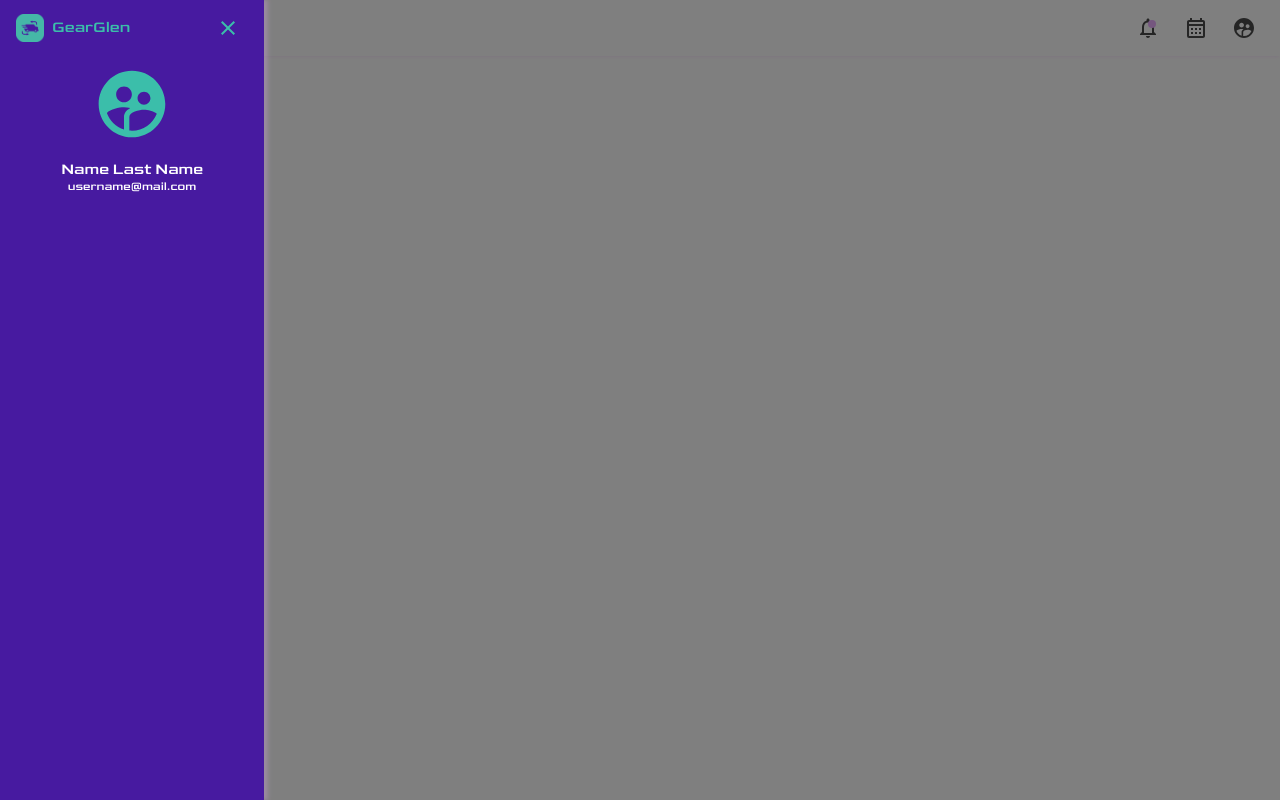
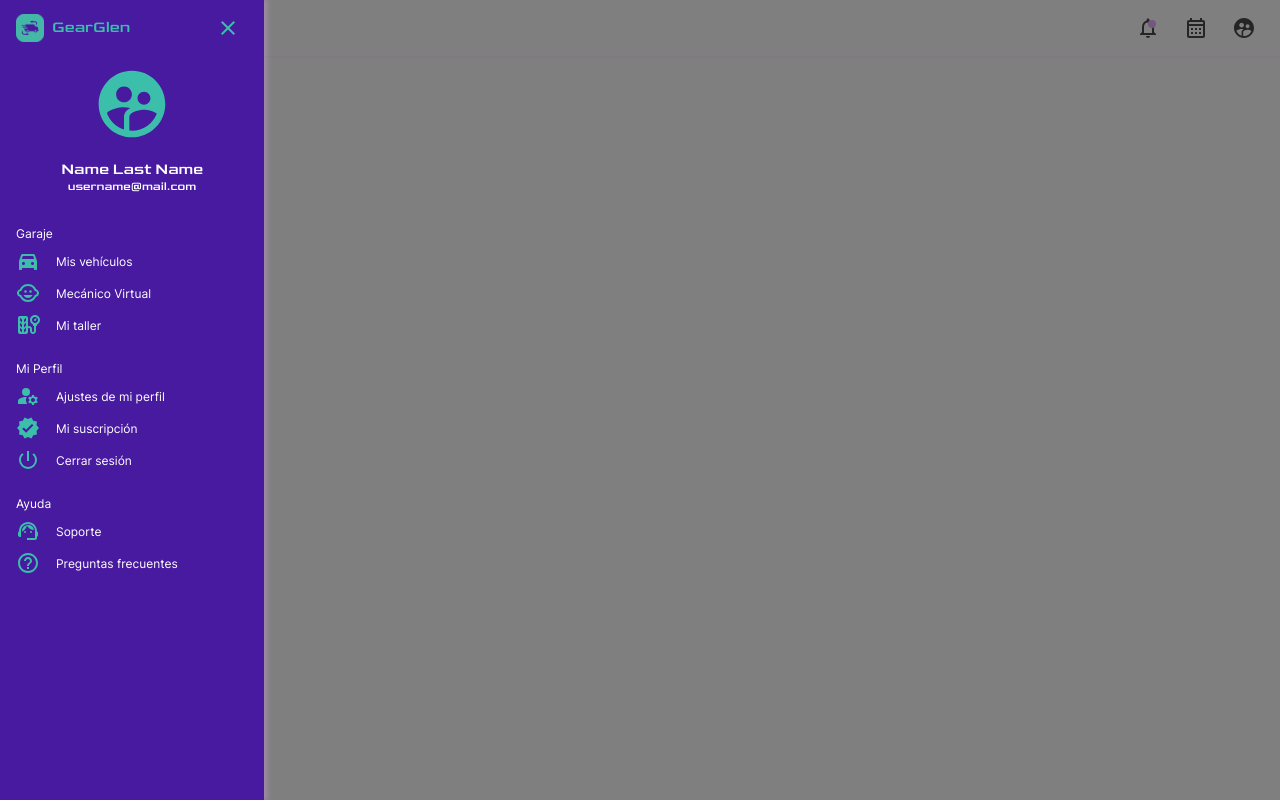
Before and after one commit to gonzalo-plaza/gearglen, a React (Vite) app: page / in a window 1280 px wide. Built offline with nearby package versions, Linux system fonts and the light colour scheme.

Commit message:
Sidebar: Add sidebar items

```diff
--- a/src/components/sidebar/Sidebar.jsx
+++ b/src/components/sidebar/Sidebar.jsx
@@ -1,17 +1,46 @@
 // SCSS
 import '../../scss/components/sidebar/sidebar.scss'
+
+// Components
+import { MdDirectionsCarFilled, MdChildCare, MdTireRepair, MdManageAccounts, MdVerified, MdOutlinePowerSettingsNew, MdSupportAgent, MdOutlineHelpOutline } from 'react-icons/md'
 
 // Custom components
 import SideBarHeader from './header/SidebarHeader'
 import SidebarUser from './user/SidebarUser'
+import SideBarItem from './items/SidebarItem'
 
 function Sidebar() {
     return (
         <>
-            <div aria-hidden="true" className="modal-backdrop"/>
+            <div aria-hidden="true" className="modal-backdrop" />
             <aside className="sidebar-container">
-                <SideBarHeader/>
-                <SidebarUser/>
+                <SideBarHeader />
+                <SidebarUser />
+                <nav className="sidebar-nav">
+                    <section className='sidebar-nav-section'>
+                        <h2 className="sidebar-nav__title">Garaje</h2>
+                        <ul className="sidebar-nav-links-container">
+                            <SideBarItem Icon={MdDirectionsCarFilled} href="test" title="Haz click para ver tus vehículos" text="Mis vehículos" />
+                            <SideBarItem Icon={MdChildCare} href="test" title="Haz click para acceder al mecánico virtual" text="Mecánico Virtual" />
+                            <SideBarItem Icon={MdTireRepair} href="test" title="Haz click para acceder a tu taller" text="Mi taller" />
+                        </ul>
+                    </section>
+                    <section className='sidebar-nav-section'>
+                        <h2 className="sidebar-nav__title">Mi Perfil</h2>
+                        <ul className="sidebar-nav-links-container">
+                            <SideBarItem Icon={MdManageAccounts} href="test" title="Haz click para acceder a los ajustes del perfil" text="Ajustes de mi perfil" />
+                            <SideBarItem Icon={MdVerified} href="test" title="Haz click para acceder a tu suscripción" text="Mi suscripción" />
+                            <SideBarItem Icon={MdOutlinePowerSettingsNew} href="test" title="Haz click para cerrar sesión" text="Cerrar sesión" />
+                        </ul>
+                    </section>
+                    <section className='sidebar-nav-section'>
+                        <h2 className="sidebar-nav__title">Ayuda</h2>
+                        <ul className="sidebar-nav-links-container">
+                            <SideBarItem Icon={MdSupportAgent} href="test" title="Haz click para solicitar soporte" text="Soporte" />
+                            <SideBarItem Icon={MdOutlineHelpOutline} href="test" title="Haz click para acceder a las preguntas frecuentes" text="Preguntas frecuentes" />
+                        </ul>
+                    </section>
+                </nav>
             </aside>
         </>
     )
--- /dev/null
+++ b/src/components/sidebar/items/SidebarItem.jsx
@@ -0,0 +1,12 @@
+import '../../../scss/components/sidebar/items/sidebarItem.scss'
+
+function SideBarItem({ Icon, title, href, text }) {
+    return (
+        <li className="sidebar-nav-link">
+            <Icon className="sidebar-nav-link__icon" />
+            <a className="sidebar-nav-link__anchor" href={href} title={title}>{text}</a>
+        </li>
+    )
+}
+
+export default SideBarItem;
--- /dev/null
+++ b/src/scss/components/sidebar/items/sidebarItem.scss
@@ -0,0 +1,22 @@
+.sidebar-nav-link{
+    display: flex;
+    align-items: center;
+    gap: 16px;
+
+    margin-top: 8px;
+    margin-bottom: 8px;
+
+    &__icon{
+        font-size: 24px;
+        color: #3BBEAA;
+    }
+
+    &__anchor{
+        font-size: 12px;
+        line-height: normal;
+        font-weight: normal;
+
+        text-decoration: none;
+        color: #fff;
+    }
+}
--- a/src/scss/components/sidebar/sidebar.scss
+++ b/src/scss/components/sidebar/sidebar.scss
@@ -5,6 +5,7 @@
     position: fixed;
     top: 0;
     box-shadow: 4px 0px 4px 0px rgba(234, 172, 255, 0.25);
+    overflow-y: auto;
 }
 
 .modal-backdrop{
@@ -14,3 +15,24 @@
     width: 100vw;
     height: 100vh;
 }
+
+.sidebar-nav{
+    font-family: 'Inter';
+    padding-left: 16px;
+    color: #fff;
+
+    &__title{
+        font-size: 12px;
+        line-height: normal;
+        font-weight: normal;
+    }
+}
+
+.sidebar-nav-section{
+    padding-top: 16px;
+}
+
+.sidebar-nav-links-container{
+    list-style: none;
+    padding: 0;
+}
--- a/src/scss/index.scss
+++ b/src/scss/index.scss
@@ -1,4 +1,5 @@
 @import url('./utils/fonts/goldman.scss');
+@import url('./utils/fonts/inter.scss');
 
 /*
   1. Use a more-intuitive box-sizing model.
```
